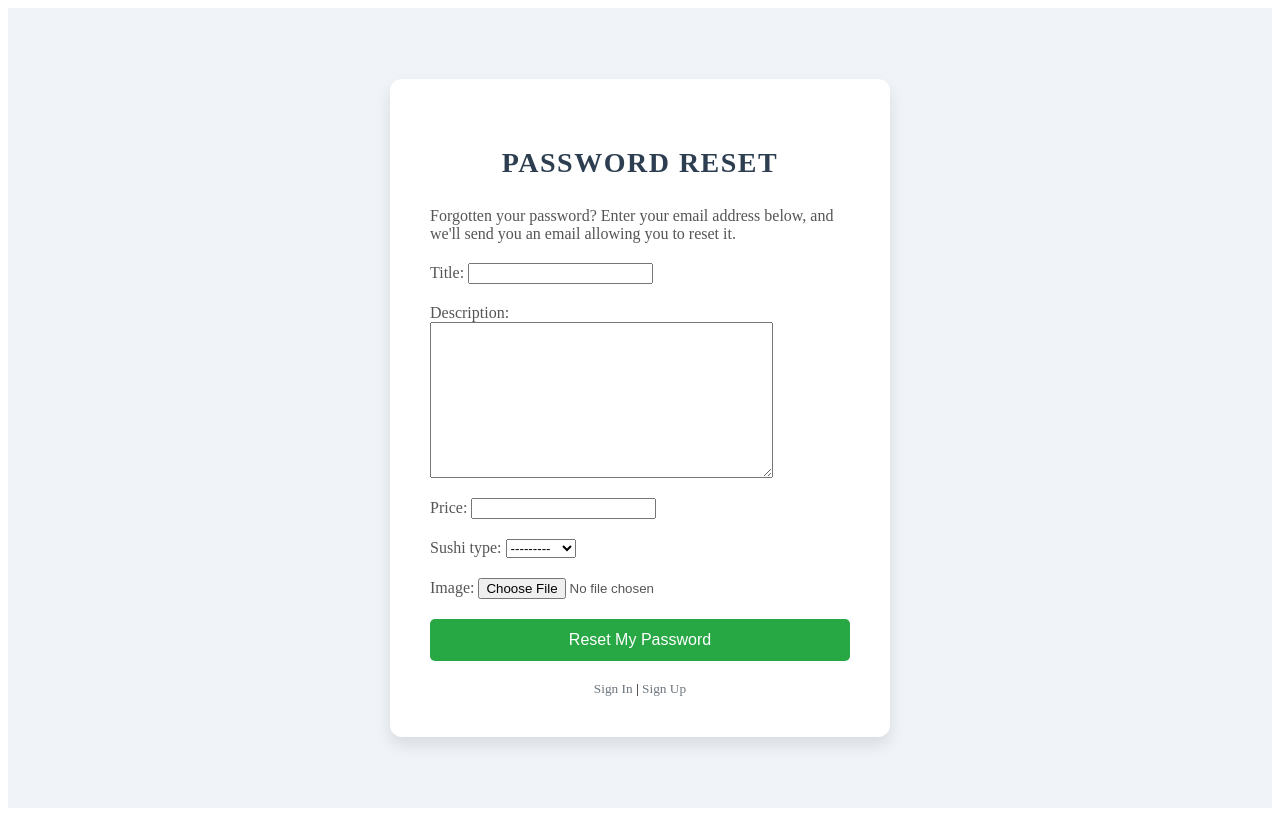
After one commit to AkerFer/SushiSite, a Django app: template backend/app/templates/account/password_reset.html in a window 1280 px wide. The commit adds this page. Run offline with Django 5.2, Linux system fonts and the light colour scheme; the template is opened without the code that fills it: values that come from a table or form of the project are taken from there, others are empty; parts of the project's set-up code (start-up, migrations or seed data) failed here and were passed over; some libraries are stand-ins or nearby versions.

Commit message:
logout and password reset style

```diff
--- /dev/null
+++ b/backend/app/templates/account/password_reset.html
@@ -0,0 +1,138 @@
+{% load socialaccount %}
+{% load account%}
+{% load static %}
+
+{% block css %}
+<style>
+
+    .container {
+        display: flex;
+        justify-content: center;
+        align-items: center;
+        height: 100vh;
+        background-color: #f0f4f8;
+    }
+
+    .centered {
+        width: 100%;
+        max-width: 500px;
+        text-align: center;
+    }
+
+    .panel {
+        background-color: white;
+        padding: 40px;
+        border-radius: 12px;
+        box-shadow: 0 8px 16px rgba(0, 0, 0, 0.1);
+    }
+
+    .panel-heading {
+        margin-bottom: 20px;
+    }
+
+    .panel-title {
+        font-size: 28px;
+        font-weight: bold;
+        color: #2c3e50;
+        text-transform: uppercase;
+        letter-spacing: 1.5px;
+    }
+
+    .panel-body {
+        text-align: left;
+    }
+
+    .panel-body p {
+        font-size: 16px;
+        color: #555;
+        margin-bottom: 20px;
+    }
+
+    .form-group {
+        margin-bottom: 20px;
+    }
+
+    .form-group label {
+        font-weight: bold;
+        color: #2c3e50;
+    }
+
+    .form-group input {
+        width: 100%;
+        padding: 10px 20px;
+        font-size: 16px;
+        border-radius: 5px;
+        border: 1px solid #ccc;
+        margin-top: 5px;
+    }
+
+    .form-group input:focus {
+        border-color: #28a745; /* Зеленая граница при фокусе */
+        outline: none;
+        box-shadow: 0 0 5px rgba(40, 167, 69, 0.5); /* Легкая тень при фокусе */
+    }
+
+    .btn {
+        padding: 12px 24px;
+        border-radius: 5px;
+        border: none;
+        cursor: pointer;
+        font-size: 16px;
+        transition: background-color 0.3s ease;
+        width: 100%; /* Ширина кнопки на весь блок */
+    }
+
+    .btn-success {
+        background-color: #28a745;
+        color: white;
+    }
+
+    .btn-success:hover {
+        background-color: #218838;
+    }
+
+    .text-muted {
+        margin-top: 20px;
+    }
+
+    .text-muted a {
+        color: #6c757d;
+        text-decoration: none;
+    }
+
+    .text-muted a:hover {
+        text-decoration: underline;
+    }
+
+</style>
+{% endblock css %}
+
+{% block title %}
+<title>Password Reset</title>
+{% endblock title %}
+
+{% block content %}
+<div class="container">
+    <div class="centered">
+        <div class="panel panel-default">
+            <div class="panel-heading">
+                <h3 class="panel-title">Password Reset</h3>
+            </div>
+            <div class="panel-body">
+                <p>Forgotten your password? Enter your email address below, and we'll send you an email allowing you to reset it.</p>
+                <form method="POST" action="{% url 'account_reset_password' %}" enctype="multipart/form-data">
+                    {% csrf_token %}
+                    {{ form.as_p }}
+                    <button type="submit" class="btn btn-success">Reset My Password</button>
+                </form>
+            </div>
+            <div class="text-muted">
+                <small>
+                    <a href="{% url 'account_login' %}">Sign In</a> |
+                    <a href="{% url 'account_signup' %}">Sign Up</a>
+                </small>
+            </div>
+        </div>
+    </div>
+</div>
+{% endblock content %}
--- a/backend/app/templates/account/signup.html
+++ b/backend/app/templates/account/signup.html
@@ -158,5 +158,4 @@
         <img src="{% static 'pizza_images/satoru_pizza.png' %}" alt="Sushi Restaurant">
     </div>
 </div>
-
 {% endblock content %}
```
Also changed, not shown: backend/app/templates/account/logout.html (added, +81 -0 lines), backend/app/db.sqlite3, backend/app/media/sushi_images/Meat_Pizza.png (added), backend/app/media/sushi_images/Meat_Pizza_HNR13eb.png (added), backend/app/templates/account/login.html (line endings or trailing spaces).
